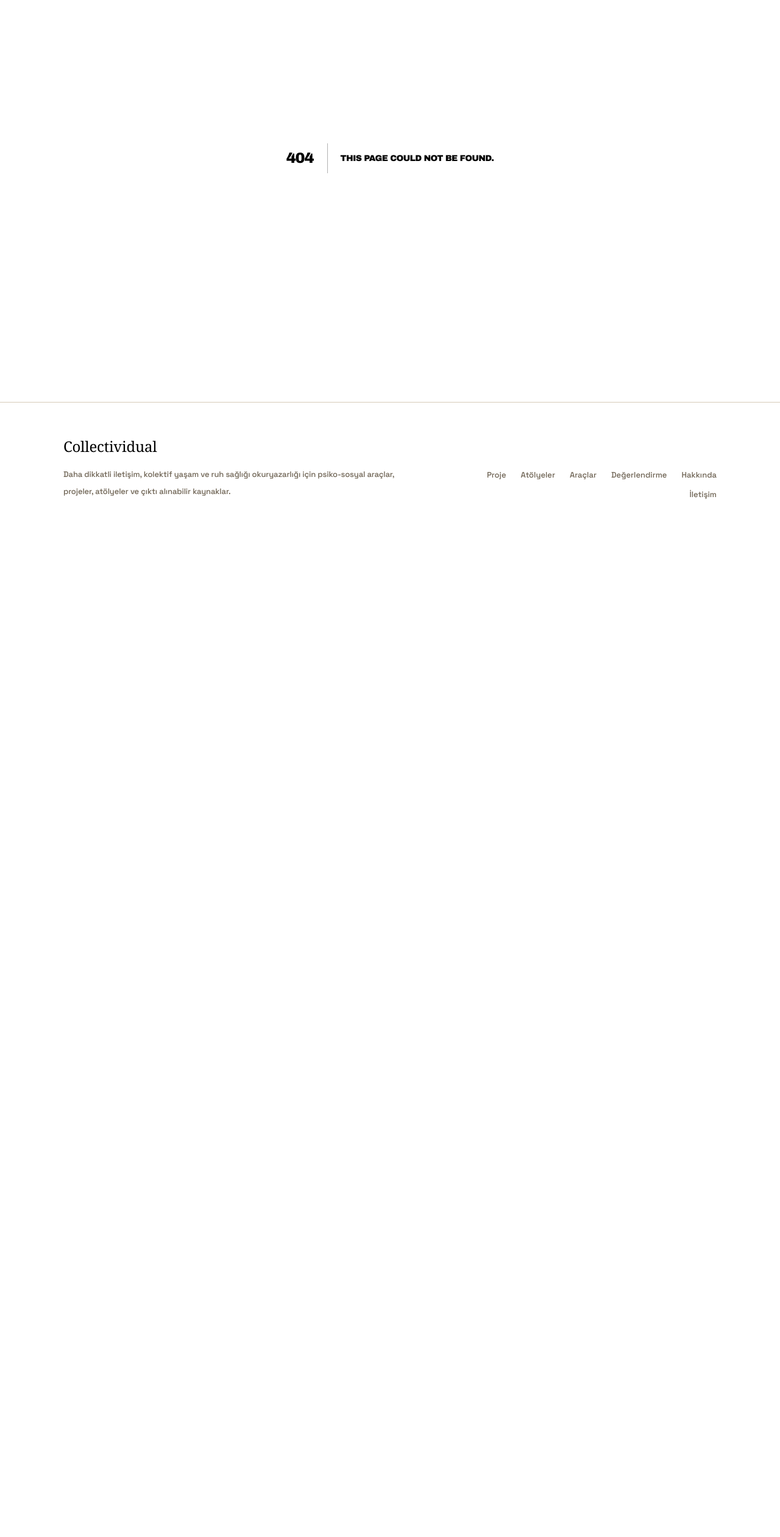
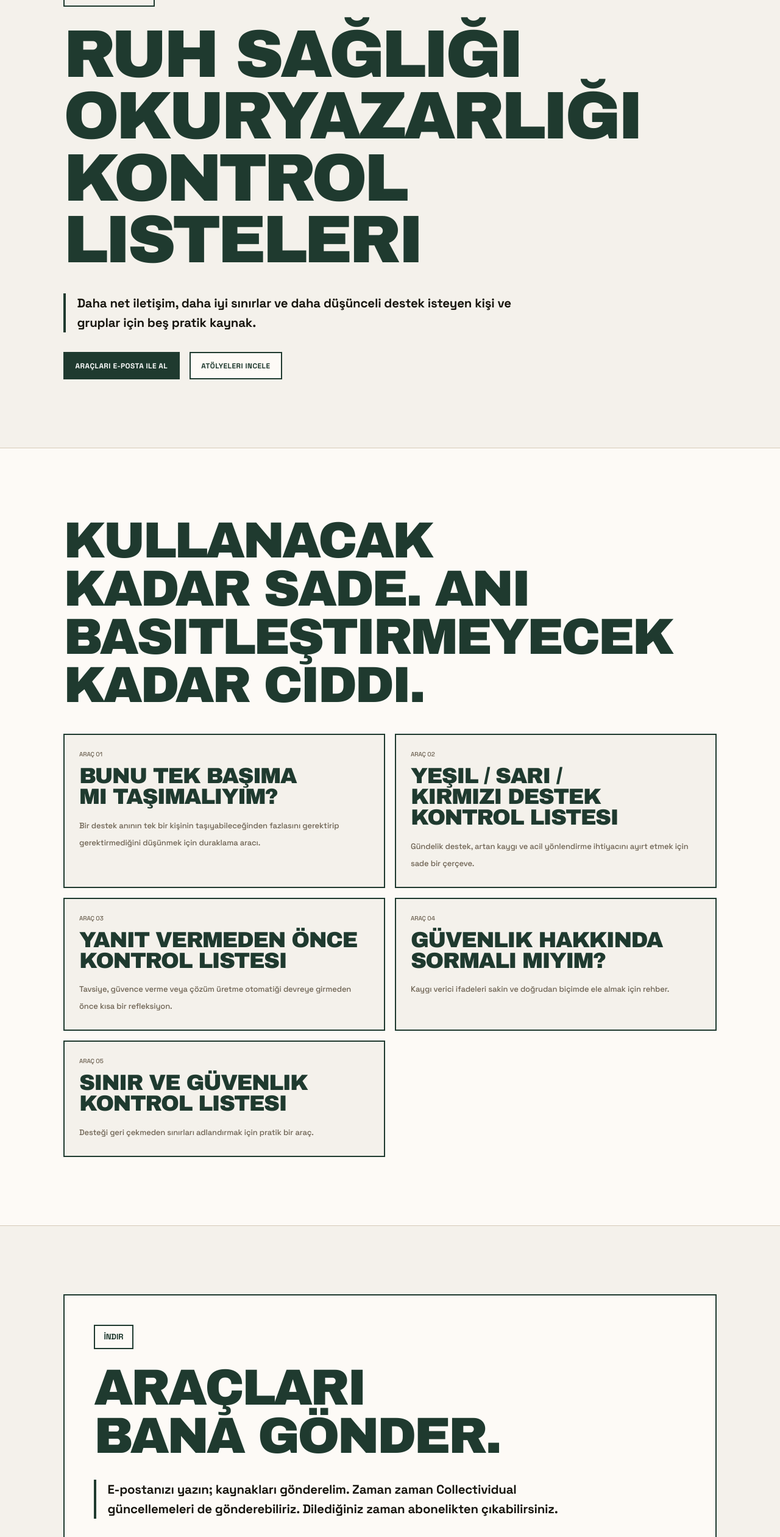
Before and after one commit to selaleakirmak-cmyk/collectividual-site, a Next.js app: page /tr/tools/mental-health-literacy-checklists in a window 1280 px wide. Before the commit this address had no page. Shown: the part 238-2758 px from the top of the page at 61% size. Before the commit the page ends 1114 px from the top, so only its background shows below. Built offline with nearby package versions, Linux system fonts and the light colour scheme.

Commit message:
Add Turkish tools page

```diff
--- /dev/null
+++ b/app/tr/tools/mental-health-literacy-checklists/page.tsx
@@ -0,0 +1,68 @@
+import Link from "next/link";
+import Container from "@/components/site/Container";
+
+const resources = [
+  ["Bunu Tek Başıma mı Taşımalıyım?", "Bir destek anının tek bir kişinin taşıyabileceğinden fazlasını gerektirip gerektirmediğini düşünmek için duraklama aracı."],
+  ["Yeşil / Sarı / Kırmızı Destek Kontrol Listesi", "Gündelik destek, artan kaygı ve acil yönlendirme ihtiyacını ayırt etmek için sade bir çerçeve."],
+  ["Yanıt Vermeden Önce Kontrol Listesi", "Tavsiye, güvence verme veya çözüm üretme otomatiği devreye girmeden önce kısa bir refleksiyon."],
+  ["Güvenlik Hakkında Sormalı mıyım?", "Kaygı verici ifadeleri sakin ve doğrudan biçimde ele almak için rehber."],
+  ["Sınır ve Güvenlik Kontrol Listesi", "Desteği geri çekmeden sınırları adlandırmak için pratik bir araç."],
+];
+
+export const metadata = {
+  title: "Ücretsiz Ruh Sağlığı Okuryazarlığı Araçları | Collectividual",
+  description: "Ruh sağlığı okuryazarlığı, dikkatli iletişim ve sürdürülebilir destek için Collectividual kaynakları.",
+};
+
+export default function TurkishResourcesPage() {
+  return (
+    <>
+      <section className="poster-section border-b border-[var(--border)]">
+        <Container>
+          <p className="poster-kicker mb-7">Ücretsiz araçlar</p>
+          <h1 className="poster-title poster-title--tr-wide">Ruh Sağlığı Okuryazarlığı Kontrol Listeleri</h1>
+          <p className="poster-lede mt-9">Daha net iletişim, daha iyi sınırlar ve daha düşünceli destek isteyen kişi ve gruplar için beş pratik kaynak.</p>
+          <div className="mt-8 flex flex-wrap gap-4">
+            <a href="#download" className="poster-button">Araçları e-posta ile al</a>
+            <Link href="/tr/workshops" className="poster-button poster-button--secondary">Atölyeleri incele</Link>
+          </div>
+        </Container>
+      </section>
+
+      <section className="poster-section border-b border-[var(--border)] bg-[var(--surface)]">
+        <Container>
+          <h2 className="poster-title poster-title--tr-medium">Kullanacak kadar sade. Anı basitleştirmeyecek kadar ciddi.</h2>
+          <div className="mt-10 grid gap-4 md:grid-cols-2">
+            {resources.map(([title, description], index) => (
+              <div key={title} className="border-2 border-[var(--accent)] bg-[var(--bg)] p-6">
+                <p className="mb-3 text-[10px] uppercase tracking-[0.12em] text-[var(--muted)]">Araç 0{index + 1}</p>
+                <h3 className="text-3xl leading-tight text-[var(--accent)] md:text-4xl">{title}</h3>
+                <p className="mt-4 text-[13px] leading-7 text-[var(--muted)]">{description}</p>
+              </div>
+            ))}
+          </div>
+        </Container>
+      </section>
+
+      <section id="download" className="poster-section">
+        <Container>
+          <div className="border-2 border-[var(--accent)] bg-[var(--surface)] p-7 md:p-12">
+            <p className="poster-kicker mb-6">İndir</p>
+            <h2 className="poster-title poster-title--tr-medium">Araçları bana gönder.</h2>
+            <p className="poster-lede mt-8">E-postanızı yazın; kaynakları gönderelim. Zaman zaman Collectividual güncellemeleri de gönderebiliriz. Dilediğiniz zaman abonelikten çıkabilirsiniz.</p>
+            <form className="mt-8 grid gap-4 md:grid-cols-[1fr_auto]" action="#">
+              <input aria-label="E-posta adresi" name="email" type="email" placeholder="siz@example.com" className="border-2 border-[var(--accent)] bg-[var(--bg)] px-4 py-3 text-[14px] outline-none" />
+              <button type="submit" className="poster-button">Araçları gönder</button>
+              <label className="md:col-span-2 flex gap-3 text-[12px] leading-6 text-[var(--muted)]"><input type="checkbox" required className="mt-1" /><span>Bu kaynakları ve Collectividual’dan zaman zaman ilgili e-postalar almayı kabul ediyorum. İstediğim zaman abonelikten çıkabileceğimi biliyorum.</span></label>
+            </form>
+            <p className="mt-6 text-[12px] leading-6 text-[var(--muted)]">Bu form şimdilik görsel olarak yerleştirildi. Yayın öncesinde seçtiğiniz e-posta servisine bağlanmalıdır.</p>
+          </div>
+          <div className="mt-8 flex flex-wrap gap-4">
+            <Link href="/tr/assessment/mental-health-literacy" className="text-[13px] font-bold tracking-[0.02em] text-[var(--accent)]">Kurumunuzu değerlendirin →</Link>
+            <Link href="/tr/join" className="text-[13px] font-bold tracking-[0.02em] text-[var(--accent)]">İletişime geçin →</Link>
+          </div>
+        </Container>
+      </section>
+    </>
+  );
+}
```
